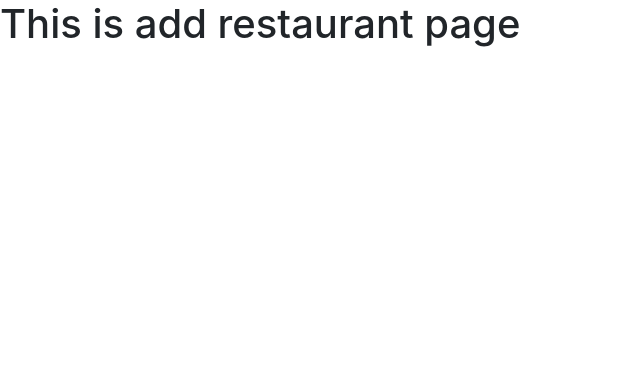
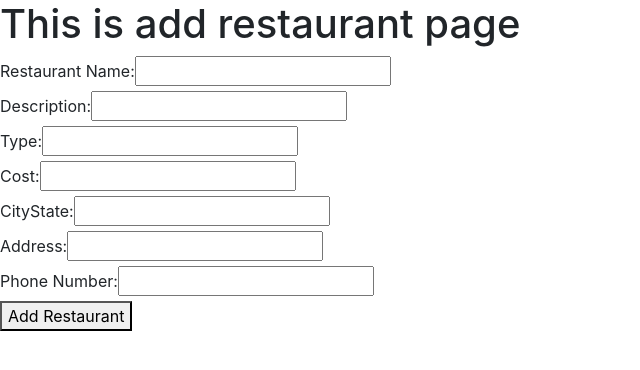
Before and after one commit to pascuas/project4-foodie, a React (Create React App) app in the folder foodie/: page /add/your/restaurant in a window 1280 px wide. Shown: the top 370 px of the page, without its empty margins (0-640 px from the left). Built offline with nearby package versions, Linux system fonts and the light colour scheme; no server answers.

Commit message:
added form to add a restaurant

```diff
--- a/foodie/src/components/AddRestaurant.js
+++ b/foodie/src/components/AddRestaurant.js
@@ -1,9 +1,70 @@
-import React from 'react'
+import React, {useState} from 'react'
+import {createRes} from '../services/api-helper'
+import {Link} from 'react-router-dom'
 
 function AddRestaurant() {
+    const [name, setName] = useState('')
+    const [description, setDescription] = useState('')
+    const [type, setType] = useState('')
+    const [cost, setCost] = useState('')
+    const [cityState, setCityState] = useState('')
+    const [address, setAddress] = useState('')
+    const [phoneNum, setPhoneNum] = useState('')
+
+    const nameChange = (e) => {
+        setName(e.target.value)
+    }
+
+    const descriptionChange = (e) => {
+        setDescription(e.target.value)
+    }
+
+    const typeChange = (e) => {
+        setType(e.target.value)
+    }
+
+    const costChange = (e) => {
+        setCost(e.target.value)
+    }
+
+    const cityStateChange = (e) => {
+        setCityState(e.target.value)
+    }
+
+    const addressChange = (e) => {
+        setAddress(e.target.value)
+    }
+
+    const phoneChange = (e) => {
+        setPhoneNum(e.target.value)
+    }
+
+    const restaurantSubmit = async(e) => {
+        e.preventDefault()
+        const json = await createRes({"Name": name, "Descritpion": description, "Type": type,
+                                        "Cost": cost, "CityState": cityState, "Address": address, "PhoneNum": phoneNum})
+        setName('')
+        setDescription('')
+        setType('')
+        setCost('')
+        setCityState('')
+        setAddress('')
+        setPhoneNum('')
+    }
+
     return (
         <>
             <h1>This is add restaurant page</h1>
+            <form onSubmit={restaurantSubmit}>
+                <label>Restaurant Name:</label><input type="text" value={name} onChange={nameChange}/><br/>
+                <label>Description:</label><input type="text" value={description} onChange={descriptionChange}/><br/>
+                <label>Type:</label><input type="text" value={type} onChange={typeChange}/><br/>
+                <label>Cost:</label><input type="text" value={cost} onChange={costChange}/><br/>
+                <label>CityState:</label><input type="text" value={cityState} onChange={cityStateChange}/><br/>
+                <label>Address:</label><input type="text" value={address} onChange={addressChange}/><br/>
+                <label>Phone Number:</label><input type="text" value={phoneNum} onChange={phoneChange}/><br/>
+                <Link to="/"><button>Add Restaurant</button></Link>
+            </form>
         </>
     )
 }
```
